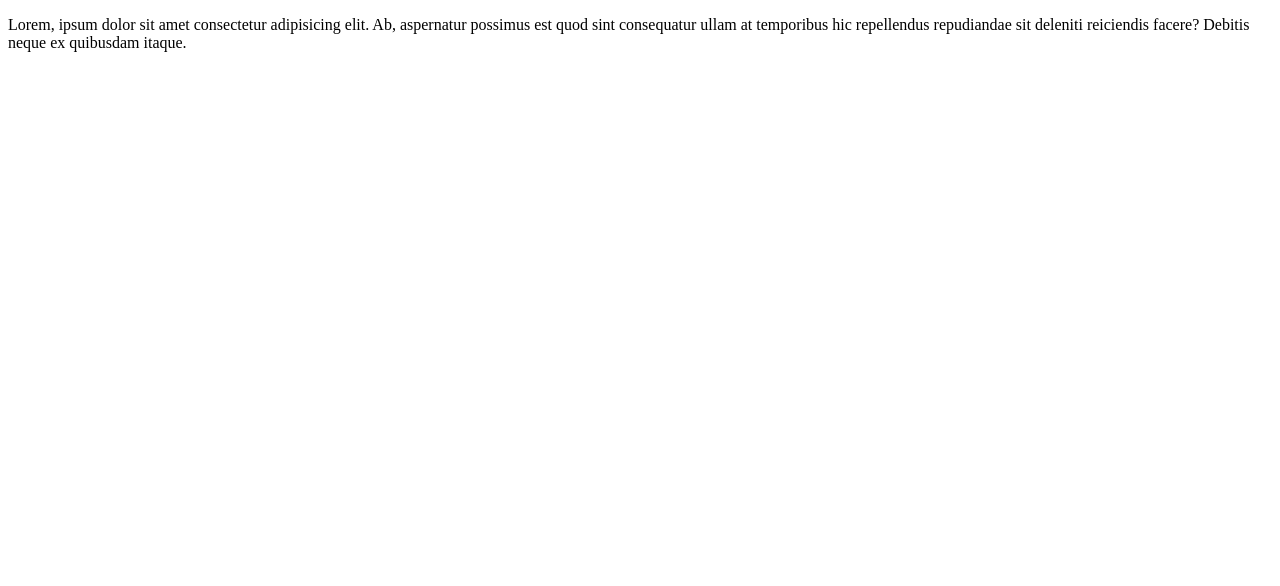
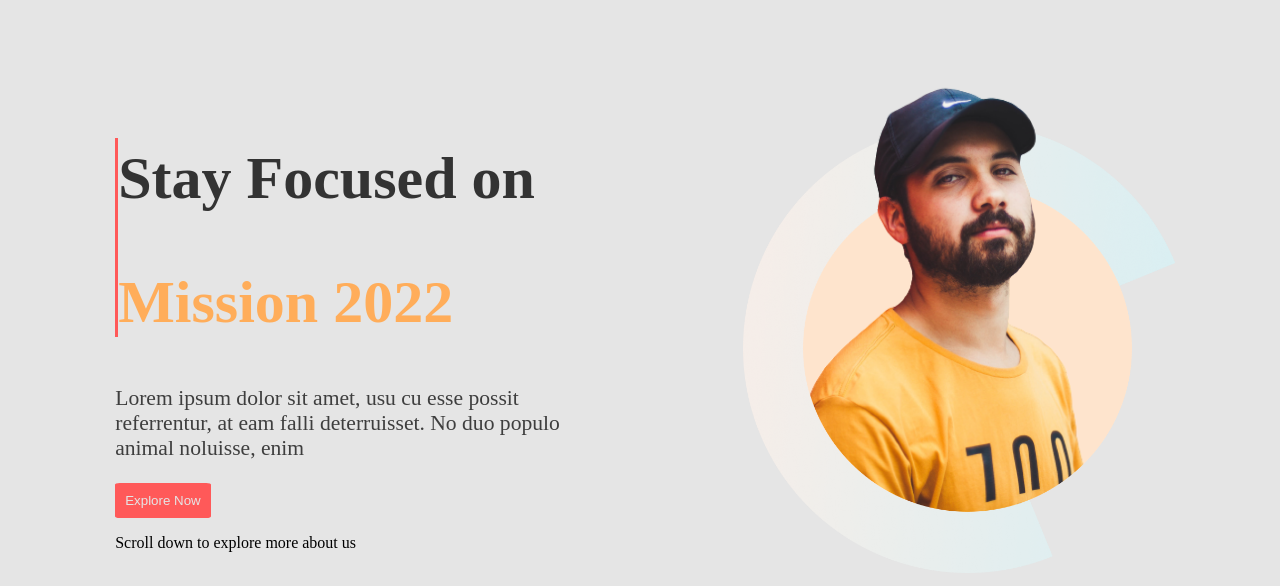
Before and after one commit to Shihabuddin9/mission2, a plain HTML site: page index.html in a window 1280 px wide. Drawn offline with Linux system fonts and the light colour scheme.

Commit message:
first part end

```diff
--- a/index.html
+++ b/index.html
@@ -6,11 +6,27 @@
     <meta http-equiv="X-UA-Compatible" content="IE=edge">
     <meta name="viewport" content="width=device-width, initial-scale=1.0">
     <title>New Mission 2023</title>
+    <link rel="stylesheet" href="style.css">
 </head>
 
 <body>
-    <p>Lorem, ipsum dolor sit amet consectetur adipisicing elit. Ab, aspernatur possimus est quod sint consequatur ullam
-        at temporibus hic repellendus repudiandae sit deleniti reiciendis facere? Debitis neque ex quibusdam itaque.</p>
+    <section class="first-part">
+        <div class="half-width first-part-left_div">
+            <div class="first-heading-left-border">
+                <h1 class="first-heading">Stay Focused on</h1>
+                <h1 class="second-heading">Mission 2022</h1>
+            </div>
+            <p class="first-part-p">Lorem ipsum dolor sit amet, usu cu esse possit referrentur, at eam falli
+                deterruisset.
+                No duo populo
+                animal noluisse, enim</p>
+            <button class="btn">Explore Now</button>
+            <p>Scroll down to explore more about us</p>
+        </div>
+        <div class="first-part-img half-width">
+            <img src="images/person/person-0.png" alt="">
+        </div>
+    </section>
 
 
 
--- /dev/null
+++ b/style.css
@@ -0,0 +1,66 @@
+/* common css */
+body {
+    margin: 0 auto;
+    background-color: #E5E5E5;
+}
+
+/*..................
+    first-part start
+.....................*/
+.first-part {
+    display: flex;
+    margin-left: 9%;
+    margin-right: 5%;
+}
+
+.half-width {
+    width: 50%;
+}
+
+.first-part-left_div {
+    margin-top: 8%;
+    margin-right: 14%;
+}
+
+.first-heading {
+    font-family: 'Yeseva One';
+    font-style: normal;
+    font-weight: 700;
+    font-size: 60px;
+    line-height: 80px;
+    color: #333333;
+}
+
+.second-heading {
+    font-family: 'Yeseva One';
+    font-style: normal;
+    font-weight: 700;
+    font-size: 60px;
+    color: #FFAD5A;
+}
+
+.first-heading-left-border {
+    border-left: 3px solid #FF5959;
+}
+
+.first-part-p {
+    color: #3E3E3E;
+    font-size: 135%;
+}
+
+.btn {
+    background-color: #FF5959;
+    padding: 10px;
+    border: #E5E5E5;
+    border-radius: 5%;
+    cursor: pointer;
+    color: #E5E5E5;
+}
+
+.first-part-img img {
+    width: 95%;
+}
+
+/*..................
+    first-part end
+.....................*/
```
